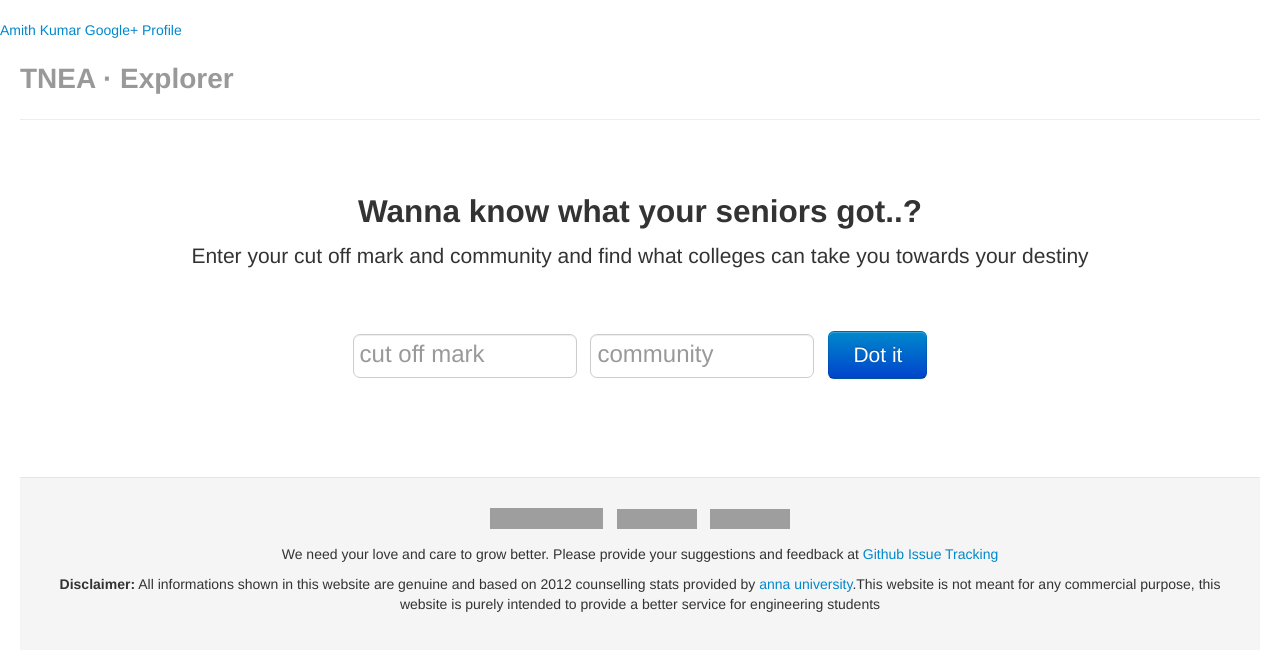
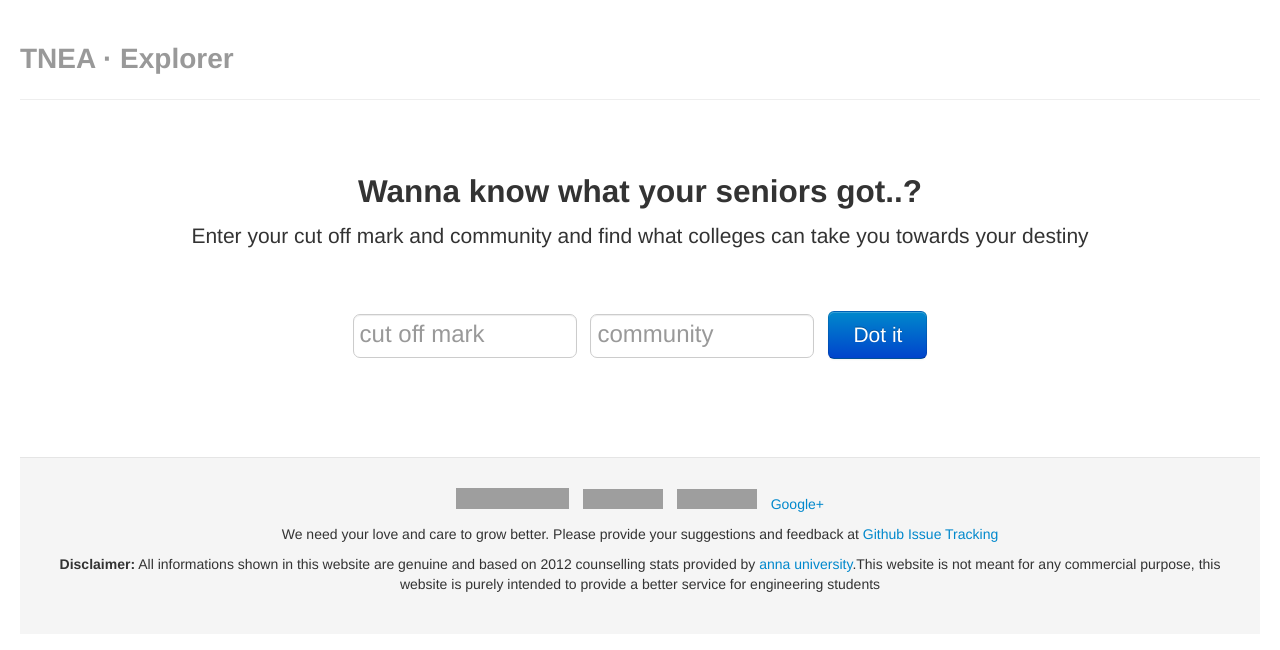
Before and after one commit to TNEAExplorer/tneaexplorer, a plain HTML site: page index.html in a window 1280 px wide. Drawn offline with Linux system fonts and the light colour scheme; grey boxes are pictures that could not be loaded.

Commit message:
google plus profile link added

```diff
--- a/index.html
+++ b/index.html
@@ -17,7 +17,6 @@
         <link rel="shortcut icon" href="assets/ico/t.e.ico">
 	</head>
 	<body>
-		<a href="https://plus.google.com/111590687598705876777?rel=author">Amith Kumar Google+ Profile</a>
 		<div class="container-fluid">
 			<div class="masthead">
 				<h1 class="muted">TNEA &middot; Explorer</h1>
@@ -68,6 +67,9 @@
 							<iframe class ="github-btn" src="http://ghbtns.com/github-btn.html?user=mkamithkumar&repo=tnea_explorer&type=fork&count=true"
 							allowtransparency="true" frameborder="0" scrolling="0" width="80px" height="20px"></iframe>
 						</li>
+						<li>
+							<a href="https://plus.google.com/111590687598705876777?rel=author">Google+</a>
+						</li>
 					</ul>
 					<p>We need your love and care to grow better. Please provide your suggestions and feedback at <a href="https://github.com/mkamithkumar/tnea_explorer/issues" target="_blank">Github Issue Tracking</a></p>
 					<p><b>Disclaimer:</b> All informations shown in this website are genuine and based on 2012 counselling stats provided by <a href="http://www.annauniv.edu/" target="_blank">anna university</a>.This website is not meant for any commercial purpose, this website is purely intended to provide a better service for engineering students</p>
```
